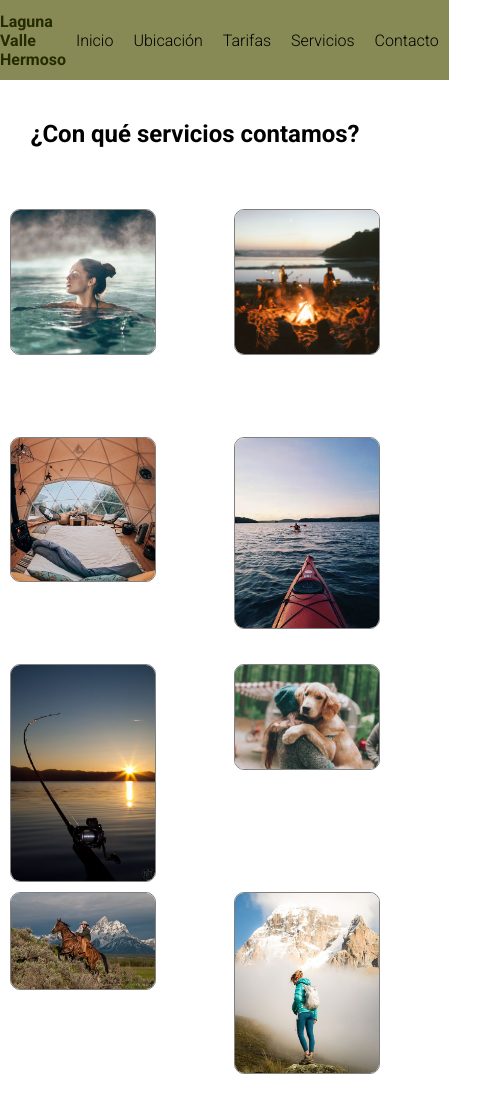
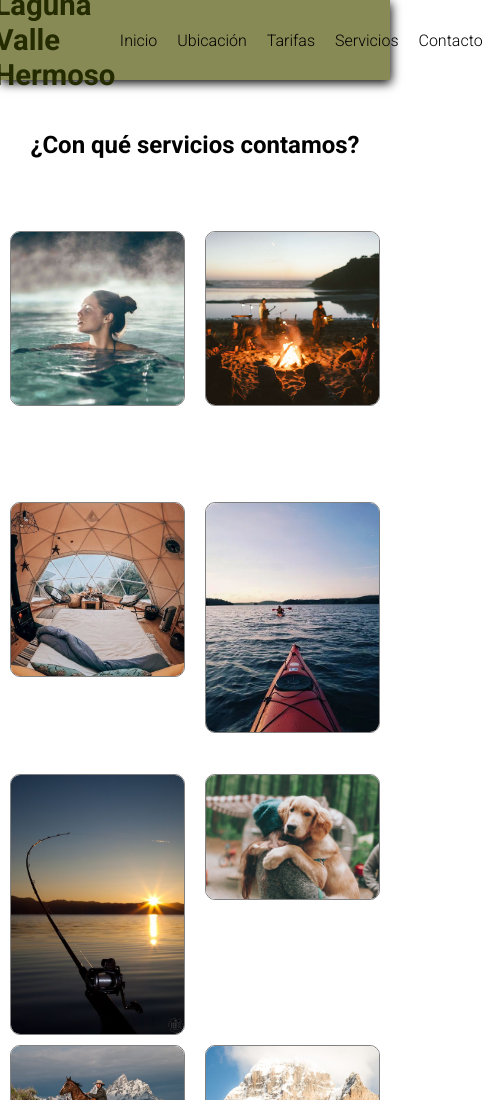
Before and after one commit to JulianBogado/coder-dw-23530, a plain HTML site: page pages/servicios.html in a window 390 px wide. Shown: the top 1100 px of the page, 493 px wide, since content can reach past the window. Drawn offline with Linux system fonts and the light colour scheme.

Commit message:
Se cambiÃaron efectos

```diff
--- a/css/styles.css
+++ b/css/styles.css
@@ -12,7 +12,7 @@ body{
 .grilla {
     display: grid;
     grid-template-columns: 1fr 1fr 1fr 1fr 1fr 1fr 1fr 1fr 1fr;
-    grid-template-rows: 1fr 1fr 1fr 1fr 1fr 1fr 1fr 1fr 1fr auto;
+    grid-template-rows: 1fr 1fr 1fr 1fr 1fr 1fr 1fr auto auto auto;
     gap: 0px 0px;
     grid-template-areas:
       "principal principal principal principal principal principal principal principal principal"
@@ -23,7 +23,7 @@ body{
       ". item4 item4 item5 item5 item6 item6 item6 item6"
       ". item4 item4 item5 item5 item6 item6 item6 item6"
       ". item4 item4 item5 item5 item6 item6 item6 item6"
-      ". item4 item4 item5 item5 item6 item6 item6 item6"
+      ". . . . . . . . ."
       "footer footer footer footer footer footer footer footer footer";
   }
   .principal { grid-area: principal; }
@@ -44,6 +44,7 @@ body{
     display: flex;
     justify-content: space-around;
     align-items: center;
+    box-shadow: 1px 3px 10px black ;
 
 }
 
@@ -337,6 +338,17 @@ body{
 
 }
 /* Animaciones Servicios */
+
+.principal{
+    transition: all 0.25s;
+}
+.principal h1:hover{
+    transform: scale(1.1);
+}
+.principal a:hover{
+    transform: scale(1.1);
+}
+
 .img{
     display: block;
 }
@@ -660,7 +672,7 @@ body{
 @media (max-width: 425px){
     .grillaServicios {
         display: grid;
-        grid-template-columns: auto 1fr 0.4fr 1fr auto;
+        grid-template-columns: auto 1fr auto 1fr auto;
         grid-template-rows: 0.3fr 0.5fr 1fr 1fr 1fr 1.4fr auto;
         gap: 10px 10px;
         grid-auto-flow: row;
@@ -674,16 +686,6 @@ body{
           "footer footer footer footer footer";
       }
 
-    .principal {
-        grid-area: principal;
-        width: fit-content;
-        display: flex;
-        justify-content: center;
-    }
-
-    .principal h1{
-        font-size: 12pt;
-    }
 
     .h2 {
         grid-area: h2;
```
